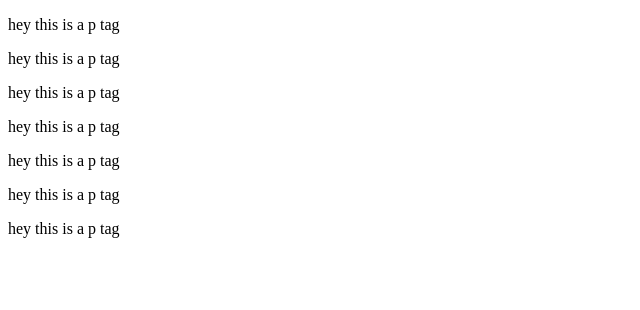
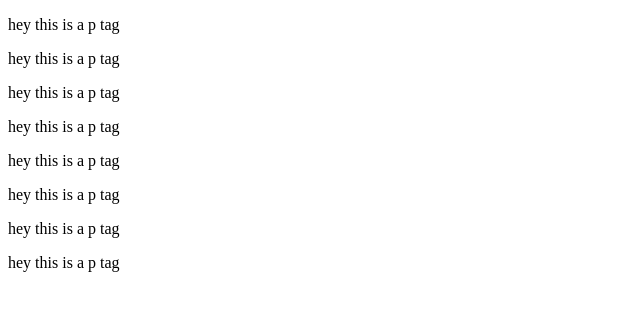
Before and after one commit to JaHa675/html-intro-access, a plain HTML site: page index.html in a window 1280 px wide. Shown: the whole page, without its empty margins (0-640 px from the left). Drawn offline with Linux system fonts and the light colour scheme.

Commit message:
added even more p tags

```diff
--- a/index.html
+++ b/index.html
@@ -13,5 +13,6 @@
     <p>hey this is a p tag</p>
     <p>hey this is a p tag</p>
     <p>hey this is a p tag</p>
+    <p>hey this is a p tag</p>
 </body>
 </html>
```
